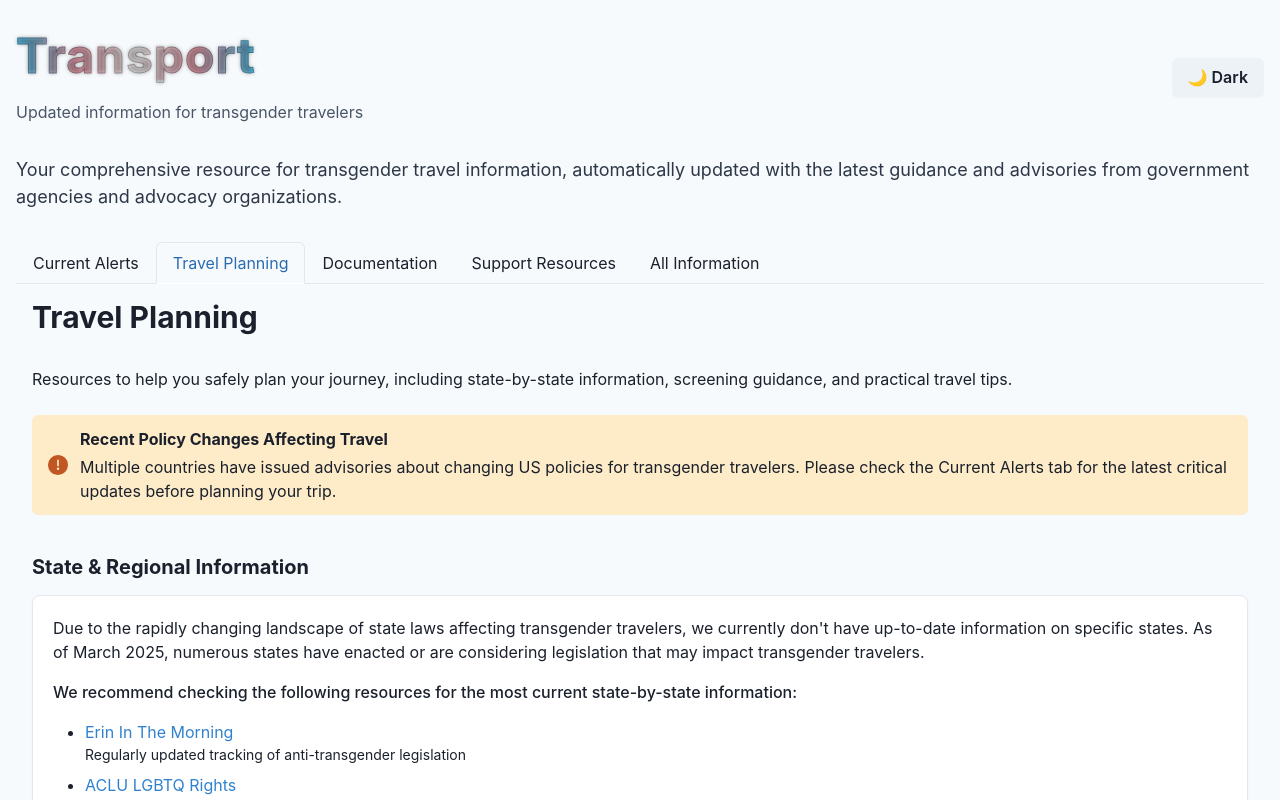
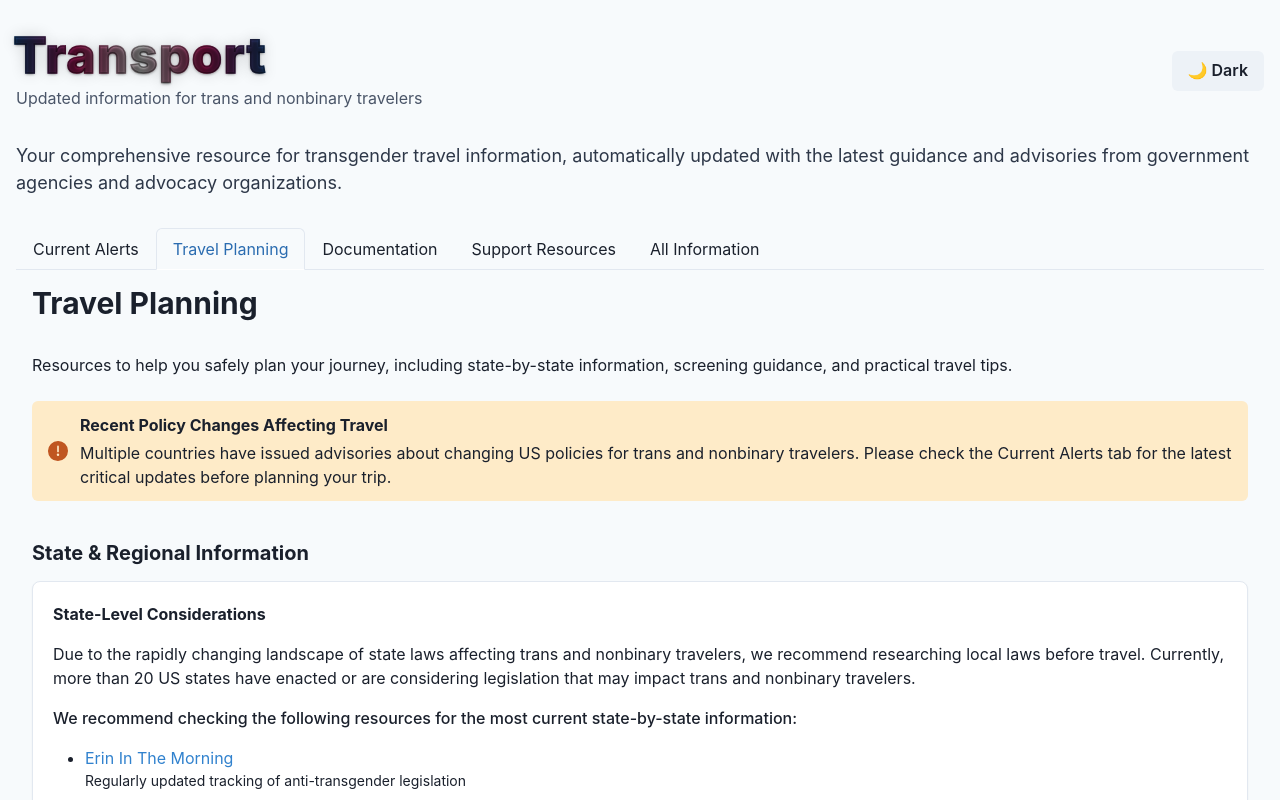
Before and after one commit to julietshen/transport, a Next.js app: page / in a window 1280 px wide. Both pictures are taken after a click on the tab "Travel Planning". Shown: the top 800 px of the page. Built offline with nearby package versions, Linux system fonts and the light colour scheme.

Commit message:
Improve site inclusivity and resources

```diff
--- a/package.json
+++ b/package.json
@@ -1,7 +1,7 @@
 {
   "name": "transport",
   "version": "1.0.0",
-  "description": "Information hub for transgender travelers",
+  "description": "Information hub for trans and nonbinary travelers",
   "main": "index.js",
   "scripts": {
     "dev": "next dev",
--- a/public/scraped-data.json
+++ b/public/scraped-data.json
@@ -85,17 +85,18 @@
     ]
   },
   {
-    "name": "GLMA Provider Directory",
-    "category": "Healthcare",
-    "source": "GLMA",
-    "title": "GLMA - Healthcare Provider Directory",
-    "content": "The GLMA Provider Directory helps travelers locate LGBTQ+ affirming healthcare providers across the United States. The searchable database includes providers who have committed to creating welcoming environments for LGBTQ+ patients, with filters for specialty, location, and insurance acceptance.",
-    "url": "https://www.glma.org/directory/",
+    "name": "Travel While Trans",
+    "category": "Community",
+    "source": "Travel While Trans",
+    "title": "Travel While Trans - Interactive Safety Map for Trans Travelers",
+    "content": "Travel While Trans provides an interactive map and resources specifically designed for trans and nonbinary travelers. The site offers country-by-country safety information, legal status updates, and first-hand accounts from trans travelers about their experiences in different locations. This resource helps trans and nonbinary individuals make informed decisions about international travel safety and navigate potentially challenging situations abroad.",
+    "url": "https://travelwhiletrans.com/#/",
     "lastUpdated": "2025-03-08T21:40:58.435Z",
     "tags": [
-      "healthcare",
+      "safety",
+      "international",
       "resources",
-      "directory"
+      "community"
     ]
   },
   {
--- a/src/pages/index.tsx
+++ b/src/pages/index.tsx
@@ -331,7 +331,7 @@ export default function Home() {
     <>
       <Head>
         <title>Transport</title>
-        <meta name="description" content="Information hub for transgender travelers" />
+        <meta name="description" content="Information hub for trans and nonbinary travelers" />
       </Head>
       <Box minH="100vh" bg={colorMode === 'light' ? 'gray.50' : 'gray.900'}>
         <Container maxW="container.xl" py={8}>
@@ -346,19 +346,25 @@ export default function Home() {
                 <Heading
                   as="h1"
                   size="2xl"
-                  mb={4}
-                  bgGradient="linear(to-r, #5BCEFA, #F5A9B8, #FFFFFF, #F5A9B8, #5BCEFA)"
+                  fontWeight="extrabold"
+                  bgGradient={colorMode === 'light'
+                    ? "linear(to-r, #1a5293, #c41d69, #ffffff, #c41d69, #1a5293)"
+                    : "linear(to-r, #55b9ff, #ff77b1, #ffffff, #ff77b1, #55b9ff)"}
                   bgClip="text"
-                  textShadow={colorMode === 'light' ? '0px 0px 4px rgba(0, 0, 0, 0.4)' : 'none'}
+                  letterSpacing="1.5px"
+                  textShadow={colorMode === 'light'
+                    ? '0px 1px 3px rgba(0, 0, 0, 0.6), 0px 0px 15px rgba(0, 0, 0, 0.2)'
+                    : '0px 0px 10px rgba(255, 255, 255, 0.3)'}
                   sx={{
-                    WebkitTextStroke: colorMode === 'light' ? '1px rgba(0, 0, 0, 0.3)' : 'none',
-                    letterSpacing: '1px'
+                    WebkitTextStroke: colorMode === 'light' ? '1.5px rgba(0, 0, 0, 0.5)' : '1px rgba(255, 255, 255, 0.15)',
+                    transform: 'scale(1.02)',
+                    paddingBottom: '2px'
                   }}
                 >
                   Transport
                 </Heading>
                 <Text fontSize="md" color={colorMode === 'light' ? 'gray.600' : 'gray.300'}>
-                  Updated information for transgender travelers
+                  Updated information for trans and nonbinary travelers
                 </Text>
               </VStack>
               <Button onClick={toggleColorMode} aria-label="Toggle color mode">
@@ -400,7 +406,7 @@ export default function Home() {
                       <VStack spacing={6} align="stretch">
                         <Heading size="lg" mb={2}>Current Alerts</Heading>
                         <Text>
-                          Critical updates and time-sensitive information for transgender travelers.
+                          Critical updates and time-sensitive information for trans and nonbinary travelers.
                           These alerts highlight recent policy changes, travel restrictions, and safety concerns.
                         </Text>
 
@@ -508,7 +514,7 @@ export default function Home() {
                             boxShadow="sm"
                           >
                             <VStack align="stretch" spacing={3}>
-                              <Heading size="md">State Department Visa Restriction for Transgender Travelers</Heading>
+                              <Heading size="md">State Department Visa Restriction for Trans and Nonbinary Travelers</Heading>
                               <HStack>
                                 <Badge colorScheme="blue" width="fit-content">
                                   Erin In The Morning
@@ -596,7 +602,7 @@ export default function Home() {
                           <VStack align="start" spacing={1}>
                             <Text fontWeight="bold">Recent Policy Changes Affecting Travel</Text>
                             <Text>
-                              Multiple countries have issued advisories about changing US policies for transgender travelers.
+                              Multiple countries have issued advisories about changing US policies for trans and nonbinary travelers.
                               Please check the Current Alerts tab for the latest critical updates before planning your trip.
                             </Text>
                           </VStack>
@@ -669,10 +675,11 @@ export default function Home() {
                               boxShadow="sm"
                             >
                               <VStack align="stretch" spacing={4}>
+                                <Text fontWeight="bold">State-Level Considerations</Text>
                                 <Text>
-                                  Due to the rapidly changing landscape of state laws affecting transgender travelers, we
-                                  currently don't have up-to-date information on specific states. As of March 2025, numerous
-                                  states have enacted or are considering legislation that may impact transgender travelers.
+                                  Due to the rapidly changing landscape of state laws affecting trans and nonbinary travelers, we
+                                  recommend researching local laws before travel. Currently, more than 20 US
+                                  states have enacted or are considering legislation that may impact trans and nonbinary travelers.
                                 </Text>
                                 <Text fontWeight="medium">
                                   We recommend checking the following resources for the most current state-by-state information:
@@ -784,8 +791,9 @@ export default function Home() {
                             >
                               <VStack align="stretch" spacing={4}>
                                 <Text>
-                                  TSA screening procedures can present challenges for transgender travelers. While we don't currently
-                                  have updated information on specific screening policies, here are some general guidelines:
+                                  TSA screening procedures can present challenges for trans and nonbinary travelers. While we don't currently
+                                  have reports about recent policy changes at security checkpoints, we recommend
+                                  reviewing the resources in the Security Screening tab before your trip.
                                 </Text>
                                 <UnorderedList spacing={2} pl={4}>
                                   <ListItem>
@@ -824,7 +832,7 @@ export default function Home() {
                       <VStack spacing={6} align="stretch">
                         <Heading size="lg" mb={2}>Passport & ID Documentation</Heading>
                         <Text>
-                          Essential information about identification documents, passport requirements, and gender marker changes for transgender travelers.
+                          Essential information about identification documents, passport requirements, and gender marker changes for trans and nonbinary travelers.
                         </Text>
 
                         {/* Critical alert about outdated information */}
@@ -940,7 +948,7 @@ export default function Home() {
                       <VStack spacing={6} align="stretch">
                         <Heading size="lg" mb={2}>Support Resources</Heading>
                         <Text>
-                          Community resources, healthcare information, and support networks for transgender travelers.
+                          Community resources, travel support networks, and safety tools for trans and nonbinary travelers.
                         </Text>
 
                         <SimpleGrid columns={{ base: 1, md: 3 }} spacing={6}>
@@ -1020,7 +1028,7 @@ export default function Home() {
                           >
                             <VStack align="stretch" spacing={3}>
                               <Heading size="sm">Healthcare Resources</Heading>
-                              <Text fontSize="sm">Medical resources for transgender travelers</Text>
+                              <Text fontSize="sm">Medical resources for trans and nonbinary travelers</Text>
                               {data
                                 .filter(item => item.source === 'Healthcare' || (item.tags && item.tags.includes('healthcare')))
                                 .map((item, idx) => (
@@ -1202,7 +1210,7 @@ export default function Home() {
             <VStack spacing={4} align="stretch">
               <Heading size="md">About This Resource</Heading>
               <Text>
-                This information hub for transgender travelers is automatically updated with the latest information from official government
+                This information hub for trans and nonbinary travelers is automatically updated with the latest information from official government
                 sources and trusted advocacy organizations. The content is refreshed regularly to ensure accuracy during this time of
                 constant policy change.
               </Text>
```
